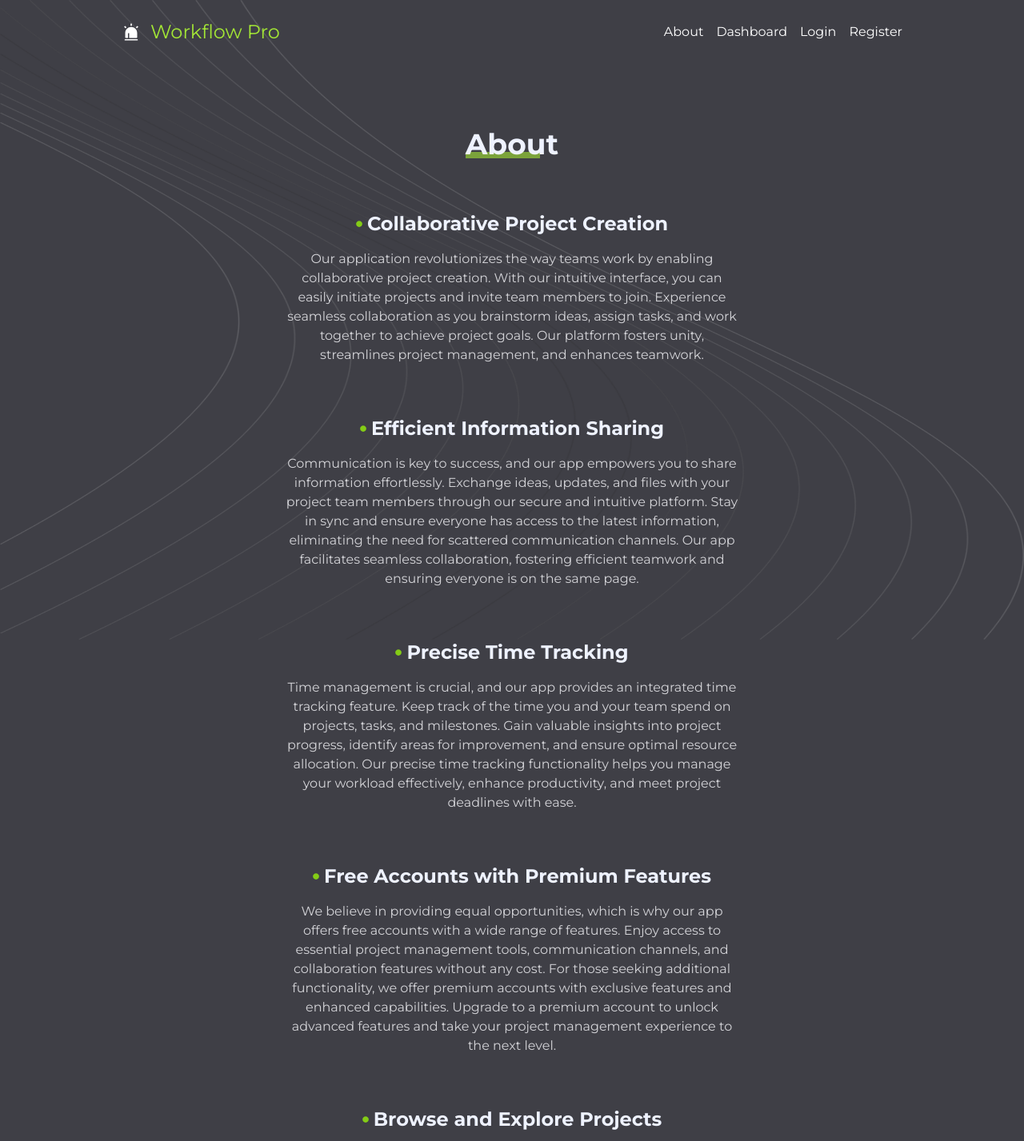
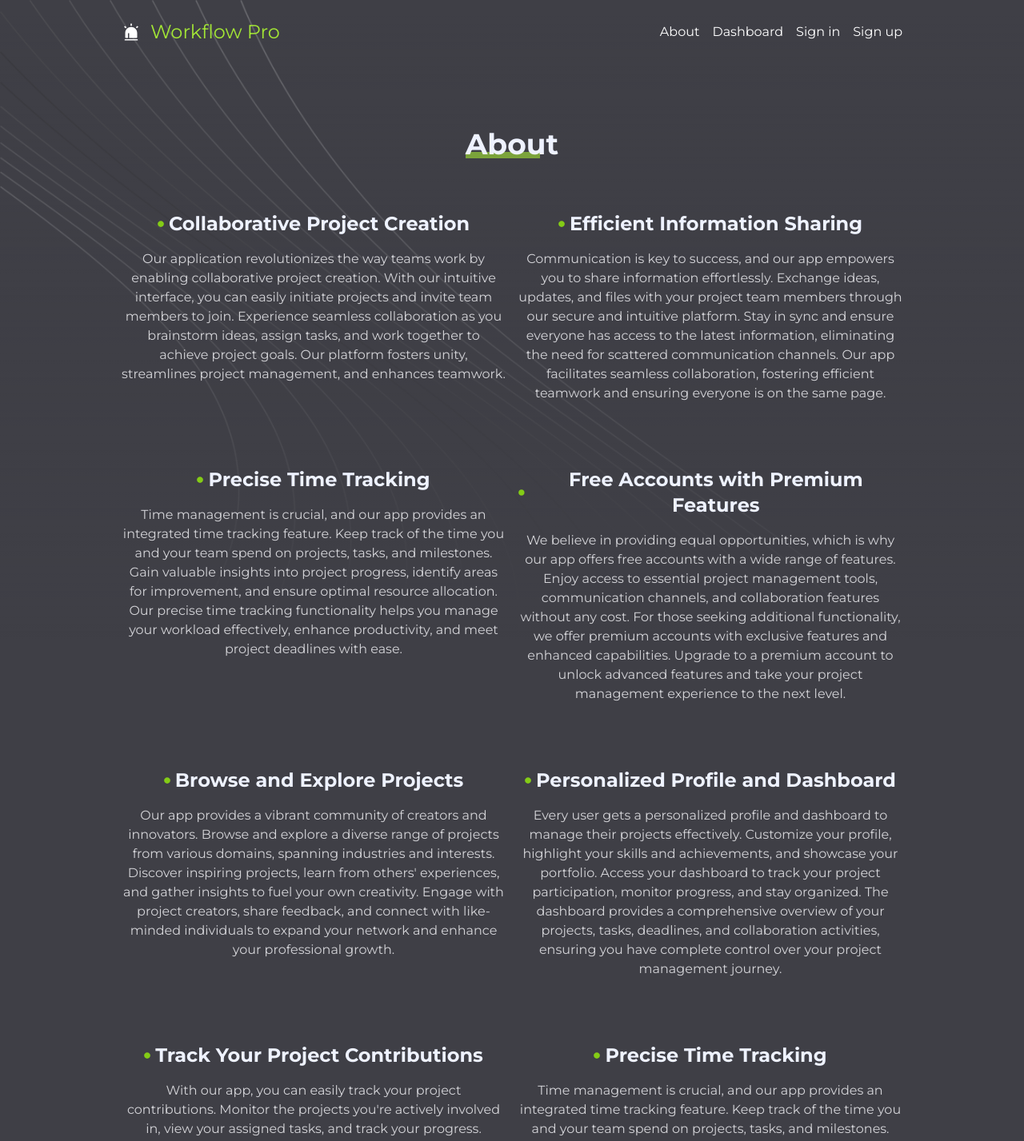
Before and after one commit to bilecky/workflow-pro-app, a React (Vite) app: page /about in a window 1280 px wide. Shown: the top 1427 px of the page at 80% size. Built offline with nearby package versions, Linux system fonts and the light colour scheme.

Commit message:
added background shape component & helpers folder

```diff
--- a/src/App.tsx
+++ b/src/App.tsx
@@ -3,6 +3,7 @@ import Navbar from './components/Navbar'
 import About from './components/About'
 import Home from './components/home/Home'
 import Register from './components/auth/register'
+import BackgroundShape from './helpers/BackgroundShape'
 
 // import { useEffect } from 'react';
 // import { collection, addDoc } from 'firebase/firestore';
@@ -12,11 +13,7 @@ const App = () => {
 	return (
 		<BrowserRouter>
 			<Navbar />
-			<img
-				src='/src/assets/png-image.png'
-				alt='background shape'
-				className='top-0 opacity-20  -z-10 absolute w-full h-full '
-			/>
+			<BackgroundShape />
 			<Routes>
 				<Route path='/' element={<Home />} />
 				<Route path='/about' element={<About />} />
--- a/src/components/About.tsx
+++ b/src/components/About.tsx
@@ -1,18 +1,18 @@
 import React from 'react'
-import Wrapper from '../wrapper'
+import Wrapper from '../helpers/Wrapper'
 import { FaCircle } from 'react-icons/fa'
 
 const About: React.FC = () => {
 	return (
-		<Wrapper>
-			<section className='text-center mt-20 font-Montserrat px-6 lg:w-3/6 mx-auto'>
+		<section className='text-center mt-20 font-Montserrat px-6 lg:w-4/5 mx-auto'>
 			<h2 className='text-4xl font-bold text-indigo-50'>
 				<span className='relative'>
 					About
 					<span className='absolute -z-10 left-0 right-0 w-4/5 h-2 bottom-1 bg-lime-400 opacity-60'></span>
 				</span>
 			</h2>
-<div></div>
+			<div className='lg:grid lg:grid-cols-2 gap-4'>
+				<div>
 					<h2 className='text-lg lg:text-2xl font-bold flex items-center justify-center mt-16 text-indigo-50'>
 						<FaCircle size={8} className='text-lime-500 mr-1.5 hidden xl:block' />
 						Collaborative Project Creation
@@ -20,11 +20,14 @@ const About: React.FC = () => {
 
 					<p className='mt-4 text-zinc-300'>
 						Our application revolutionizes the way teams work by enabling collaborative
-					project creation. With our intuitive interface, you can easily initiate projects
-					and invite team members to join. Experience seamless collaboration as you
-					brainstorm ideas, assign tasks, and work together to achieve project goals. Our
-					platform fosters unity, streamlines project management, and enhances teamwork.
+						project creation. With our intuitive interface, you can easily initiate
+						projects and invite team members to join. Experience seamless collaboration as
+						you brainstorm ideas, assign tasks, and work together to achieve project
+						goals. Our platform fosters unity, streamlines project management, and
+						enhances teamwork.
 					</p>
+				</div>
+				<div>
 					<h2 className='text-lg lg:text-2xl font-bold flex items-center justify-center mt-16 text-indigo-50'>
 						<FaCircle size={8} className='text-lime-500 mr-1.5 hidden xl:block' />
 						Efficient Information Sharing{' '}
@@ -32,12 +35,14 @@ const About: React.FC = () => {
 
 					<p className='mt-4 text-zinc-300'>
 						Communication is key to success, and our app empowers you to share information
-					effortlessly. Exchange ideas, updates, and files with your project team members
-					through our secure and intuitive platform. Stay in sync and ensure everyone has
-					access to the latest information, eliminating the need for scattered
-					communication channels. Our app facilitates seamless collaboration, fostering
-					efficient teamwork and ensuring everyone is on the same page.
+						effortlessly. Exchange ideas, updates, and files with your project team
+						members through our secure and intuitive platform. Stay in sync and ensure
+						everyone has access to the latest information, eliminating the need for
+						scattered communication channels. Our app facilitates seamless collaboration,
+						fostering efficient teamwork and ensuring everyone is on the same page.
 					</p>
+				</div>
+				<div>
 					<h2 className='text-lg lg:text-2xl font-bold flex items-center justify-center mt-16 text-indigo-50'>
 						<FaCircle size={8} className='text-lime-500 mr-1.5 hidden xl:block' />
 						Precise Time Tracking{' '}
@@ -45,12 +50,14 @@ const About: React.FC = () => {
 
 					<p className='mt-4 text-zinc-300'>
 						Time management is crucial, and our app provides an integrated time tracking
-					feature. Keep track of the time you and your team spend on projects, tasks, and
-					milestones. Gain valuable insights into project progress, identify areas for
-					improvement, and ensure optimal resource allocation. Our precise time tracking
-					functionality helps you manage your workload effectively, enhance productivity,
-					and meet project deadlines with ease.
+						feature. Keep track of the time you and your team spend on projects, tasks,
+						and milestones. Gain valuable insights into project progress, identify areas
+						for improvement, and ensure optimal resource allocation. Our precise time
+						tracking functionality helps you manage your workload effectively, enhance
+						productivity, and meet project deadlines with ease.
 					</p>
+				</div>
+				<div>
 					<h2 className='text-lg lg:text-2xl font-bold flex items-center justify-center mt-16 text-indigo-50'>
 						<FaCircle size={8} className='text-lime-500 mr-1.5 hidden xl:block' />
 						Free Accounts with Premium Features{' '}
@@ -59,12 +66,15 @@ const About: React.FC = () => {
 					<p className='mt-4 text-zinc-300'>
 						We believe in providing equal opportunities, which is why our app offers free
 						accounts with a wide range of features. Enjoy access to essential project
-					management tools, communication channels, and collaboration features without any
-					cost. For those seeking additional functionality, we offer premium accounts with
-					exclusive features and enhanced capabilities. Upgrade to a premium account to
-					unlock advanced features and take your project management experience to the next
-					level.
+						management tools, communication channels, and collaboration features without
+						any cost. For those seeking additional functionality, we offer premium
+						accounts with exclusive features and enhanced capabilities. Upgrade to a
+						premium account to unlock advanced features and take your project management
+						experience to the next level.
 					</p>
+				</div>
+
+				<div>
 					<h2 className='text-lg lg:text-2xl font-bold flex items-center justify-center mt-16 text-indigo-50'>
 						<FaCircle size={8} className='text-lime-500 mr-1.5 hidden xl:block' />
 						Browse and Explore Projects
@@ -73,11 +83,14 @@ const About: React.FC = () => {
 					<p className='mt-4 text-zinc-300'>
 						Our app provides a vibrant community of creators and innovators. Browse and
 						explore a diverse range of projects from various domains, spanning industries
-					and interests. Discover inspiring projects, learn from others' experiences, and
-					gather insights to fuel your own creativity. Engage with project creators, share
-					feedback, and connect with like-minded individuals to expand your network and
-					enhance your professional growth.
+						and interests. Discover inspiring projects, learn from others' experiences,
+						and gather insights to fuel your own creativity. Engage with project creators,
+						share feedback, and connect with like-minded individuals to expand your
+						network and enhance your professional growth.
 					</p>
+				</div>
+
+				<div>
 					<h2 className='text-lg lg:text-2xl font-bold flex items-center justify-center mt-16 text-indigo-50'>
 						<FaCircle size={8} className='text-lime-500 mr-1.5 hidden xl:block' />
 						<span> Personalized Profile and Dashboard</span>
@@ -85,13 +98,15 @@ const About: React.FC = () => {
 
 					<p className='mt-4 text-zinc-300'>
 						Every user gets a personalized profile and dashboard to manage their projects
-					effectively. Customize your profile, highlight your skills and achievements, and
-					showcase your portfolio. Access your dashboard to track your project
+						effectively. Customize your profile, highlight your skills and achievements,
+						and showcase your portfolio. Access your dashboard to track your project
 						participation, monitor progress, and stay organized. The dashboard provides a
 						comprehensive overview of your projects, tasks, deadlines, and collaboration
 						activities, ensuring you have complete control over your project management
 						journey.
 					</p>
+				</div>
+				<div>
 					<h2 className='text-lg lg:text-2xl font-bold flex items-center justify-center mt-16 text-indigo-50 '>
 						<FaCircle size={8} className='text-lime-500 mr-1.5 hidden xl:block' />
 						Track Your Project Contributions
@@ -105,8 +120,24 @@ const About: React.FC = () => {
 						productivity, and showcase your achievements as you collaborate and make a
 						difference within your projects.
 					</p>
+				</div>
+				<div>
+					<h2 className='text-lg lg:text-2xl font-bold flex items-center justify-center mt-16 text-indigo-50'>
+						<FaCircle size={8} className='text-lime-500 mr-1.5 hidden xl:block' />
+						Precise Time Tracking{' '}
+					</h2>
+
+					<p className='mt-4 text-zinc-300'>
+						Time management is crucial, and our app provides an integrated time tracking
+						feature. Keep track of the time you and your team spend on projects, tasks,
+						and milestones. Gain valuable insights into project progress, identify areas
+						for improvement, and ensure optimal resource allocation. Our precise time
+						tracking functionality helps you manage your workload effectively, enhance
+						productivity, and meet project deadlines with ease.
+					</p>
+				</div>
+			</div>
 		</section>
-		</Wrapper>
 	)
 }
 
--- a/src/components/Navbar.tsx
+++ b/src/components/Navbar.tsx
@@ -36,13 +36,13 @@ const Navbar: React.FC = () => {
 								</li>
 								<li>
 									<Link to='/login' className='text-white relative group'>
-										Login
+									Sign in
 										<span className='absolute left-1/2 -bottom-1 h-0.5 bg-lime-400 transform -translate-x-1/2 w-0 transition-all duration-300 group-hover:w-full'></span>
 									</Link>
 								</li>
 								<li>
 									<Link to='/register' className='text-white relative group'>
-										Register
+									Sign up
 										<span className='absolute left-1/2 -bottom-1 h-0.5 bg-lime-400 transform -translate-x-1/2 w-0 transition-all duration-300 group-hover:w-full'></span>
 									</Link>
 								</li>
@@ -91,7 +91,7 @@ const Navbar: React.FC = () => {
 												className='inline-block text-gray-800 hover:text-gray-600 py-2'
 												onClick={toggleMenu}
 											>
-												Login
+												Sign in
 											</Link>
 										</li>
 										<li>
@@ -100,7 +100,7 @@ const Navbar: React.FC = () => {
 												className='inline-block text-gray-800 hover:text-gray-600 py-2'
 												onClick={toggleMenu}
 											>
-												Register
+												Sign up
 											</Link>
 										</li>
 										<li className='flex-grow'></li>
--- a/src/components/home/Home.tsx
+++ b/src/components/home/Home.tsx
@@ -1,6 +1,6 @@
 import React, { useState, useEffect } from 'react'
 import { AiOutlineUser, AiOutlineProject, AiOutlineLike } from 'react-icons/ai'
-import Wrapper from '../../wrapper'
+import Wrapper from '../../helpers/Wrapper'
 import PopularProjects from '../projects/PopularProjects'
 
 const Home: React.FC = () => {
--- /dev/null
+++ b/src/helpers/BackgroundShape.tsx
@@ -0,0 +1,22 @@
+import React from 'react'
+
+const BackgroundShape = () => {
+	return (
+		<div className='absolute top-0 left-0 h-full w-full overflow-hidden -z-20 opacity-30'>
+			<img
+				src='/src/assets/png-image.png'
+				alt='background shape'
+				className='w-full'
+				style={{ zIndex: -1 }}
+			/>
+			<div
+				className='absolute inset-0'
+				style={{
+					background: 'linear-gradient(to top, rgba(63, 63, 70, 1), rgba(63, 63, 70, 0))',
+				}}
+			/>
+		</div>
+	)
+}
+
+export default BackgroundShape
```
Also changed, not shown: src/assets/bottom-shadow.png (added), src/helpers/Wrapper.tsx (renamed from src/wrapper.tsx). Lines whose indentation alone changed are shown as unchanged.
